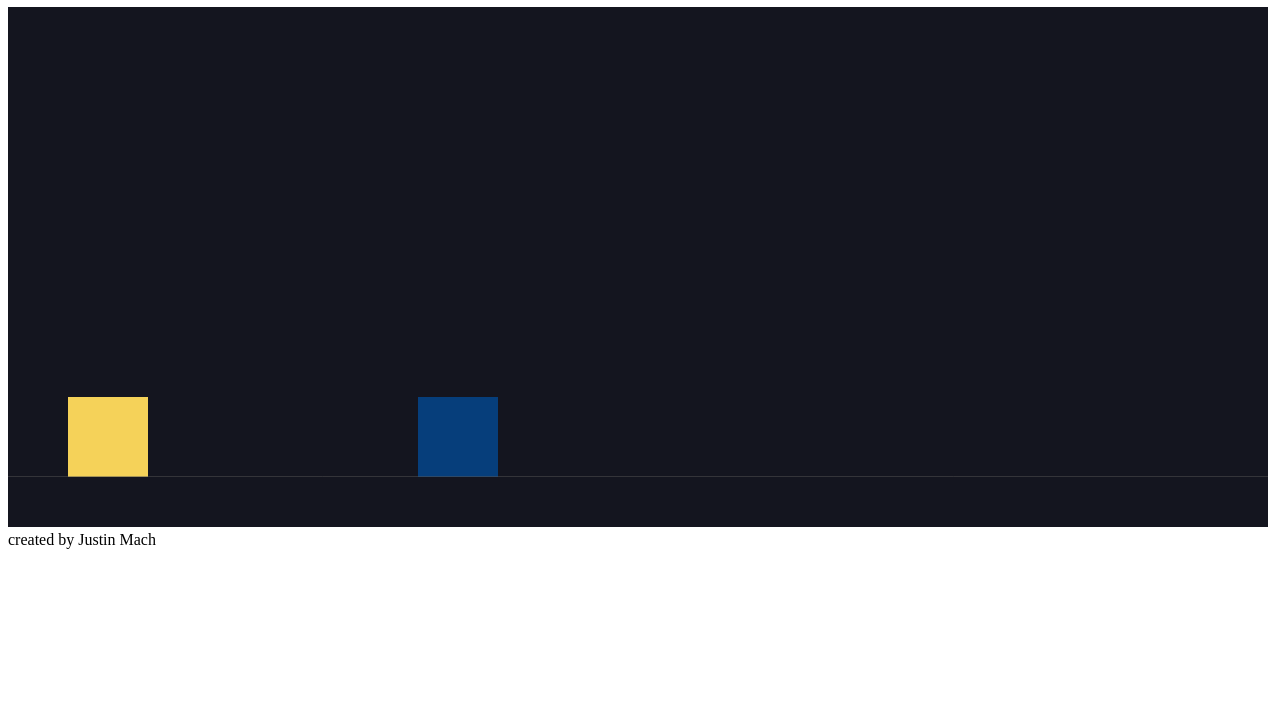
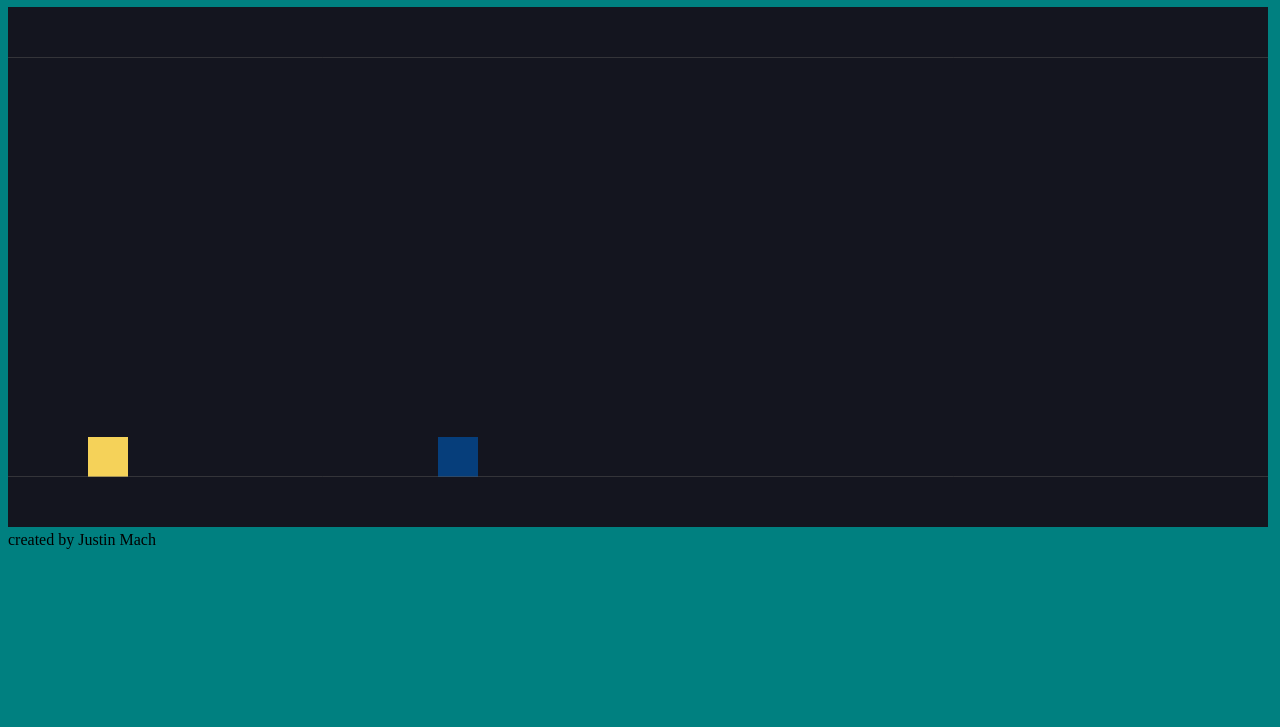
Before and after one commit to MachkrXXIV/honors-physics-sim, a website: page index.html in a window 1280 px wide. Shown: the part 73-800 px from the top of the page. Drawn offline with nearby package versions, Linux system fonts and the light colour scheme.

Commit message:
added ceiling lmao

```diff
--- a/magic.js
+++ b/magic.js
@@ -20,9 +20,10 @@ let render = Render.create({
 
 
 // create two boxes and a ground
-let boxA = Bodies.rectangle(100,200,80,80);
-let boxB = Bodies.rectangle(450,50,80,80);
+let boxA = Bodies.rectangle(100,400,40,40);
+let boxB = Bodies.rectangle(450,400,40,40);
 let ground = Bodies.rectangle(600, 500, 1560, 60, {isStatic: true});
+let ceil = Bodies.rectangle(600, 20, 1560, 60, {isStatic: true});
 
 // constraints
 let mouse = Matter.Mouse.create(render.canvas);
@@ -35,7 +36,7 @@ let mouseConstraint = Matter.MouseConstraint.create(engine, {
 render.mouse = mouse;
 
 // add all of the bodies to the world
-Composite.add(engine.world, [boxA, boxB, ground, mouseConstraint]);
+Composite.add(engine.world, [boxA, boxB, ground, ceil, mouseConstraint]);
 
 // run the renderer
 Render.run(render);
--- a/style.css
+++ b/style.css
@@ -4,3 +4,11 @@
   align-items: center;
   border-radius: 0;
 }
+
+body {
+  background-color: teal;
+}
+
+h1 {
+  text-align: center;
+}
```
